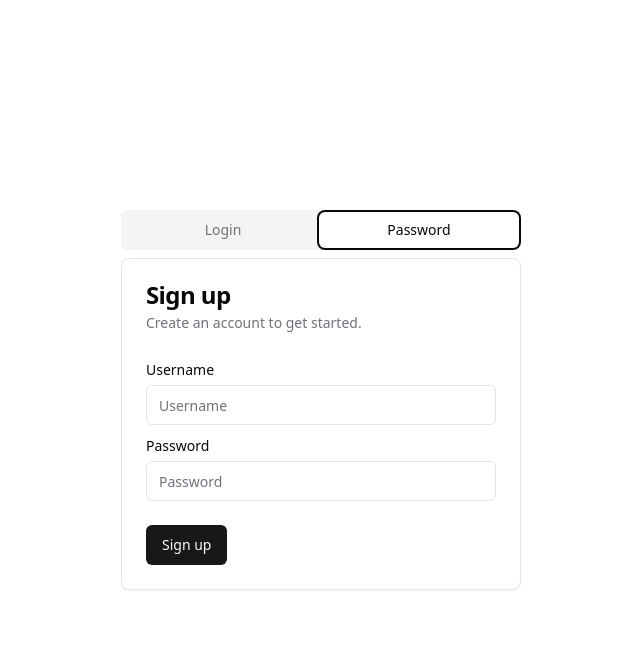
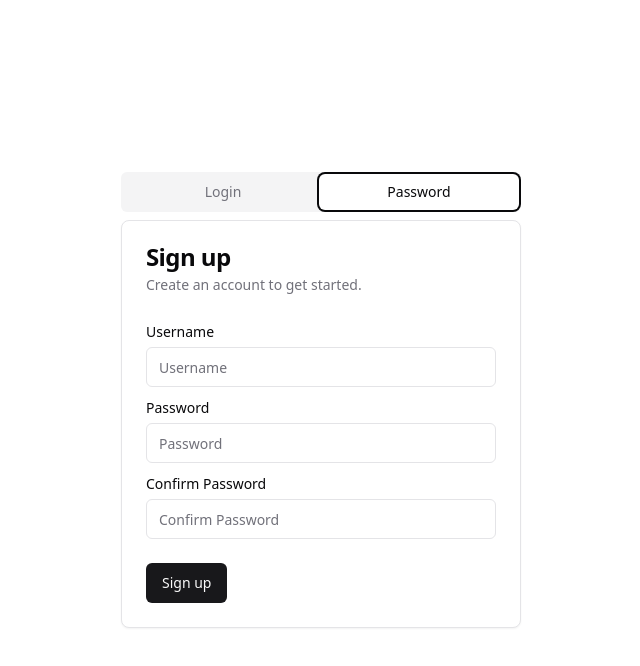
Before and after one commit to norbusonam/taskbrew, a Next.js app: page /auth in a window 1280 px wide. Both pictures are taken after a click on the tab "Password". Shown: the top 666 px of the page, without its empty margins (319-959 px from the left). Built offline with nearby package versions, Linux system fonts and the light colour scheme.

Commit message:
confirm password

```diff
--- a/app/auth/page.tsx
+++ b/app/auth/page.tsx
@@ -57,6 +57,14 @@ export default function Auth() {
                 <Label htmlFor="password">Password</Label>
                 <Input id="password" placeholder="Password" type="password" />
               </div>
+              <div className="space-y-1">
+                <Label htmlFor="confirm-password">Confirm Password</Label>
+                <Input
+                  id="confirm-password"
+                  placeholder="Confirm Password"
+                  type="password"
+                />
+              </div>
             </CardContent>
             <CardFooter>
               <Button>Sign up</Button>
```
